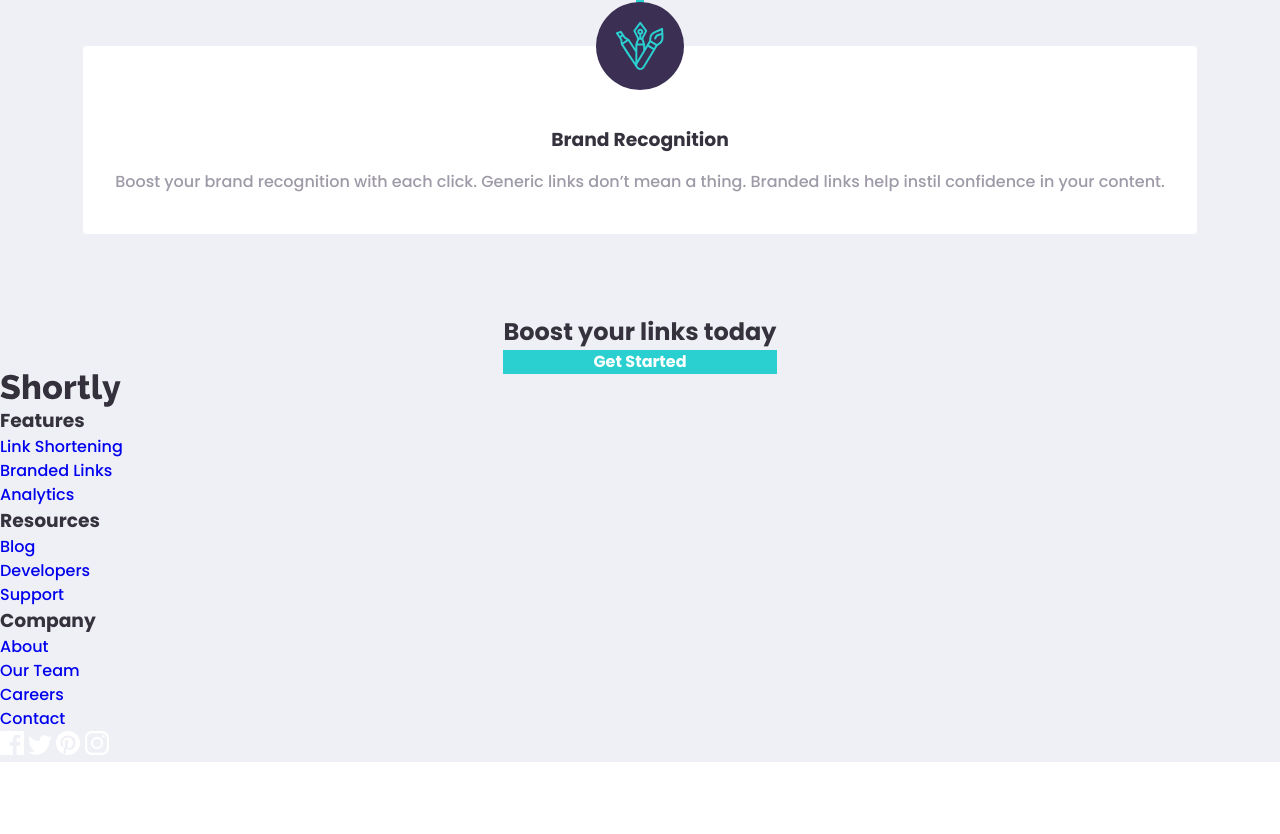
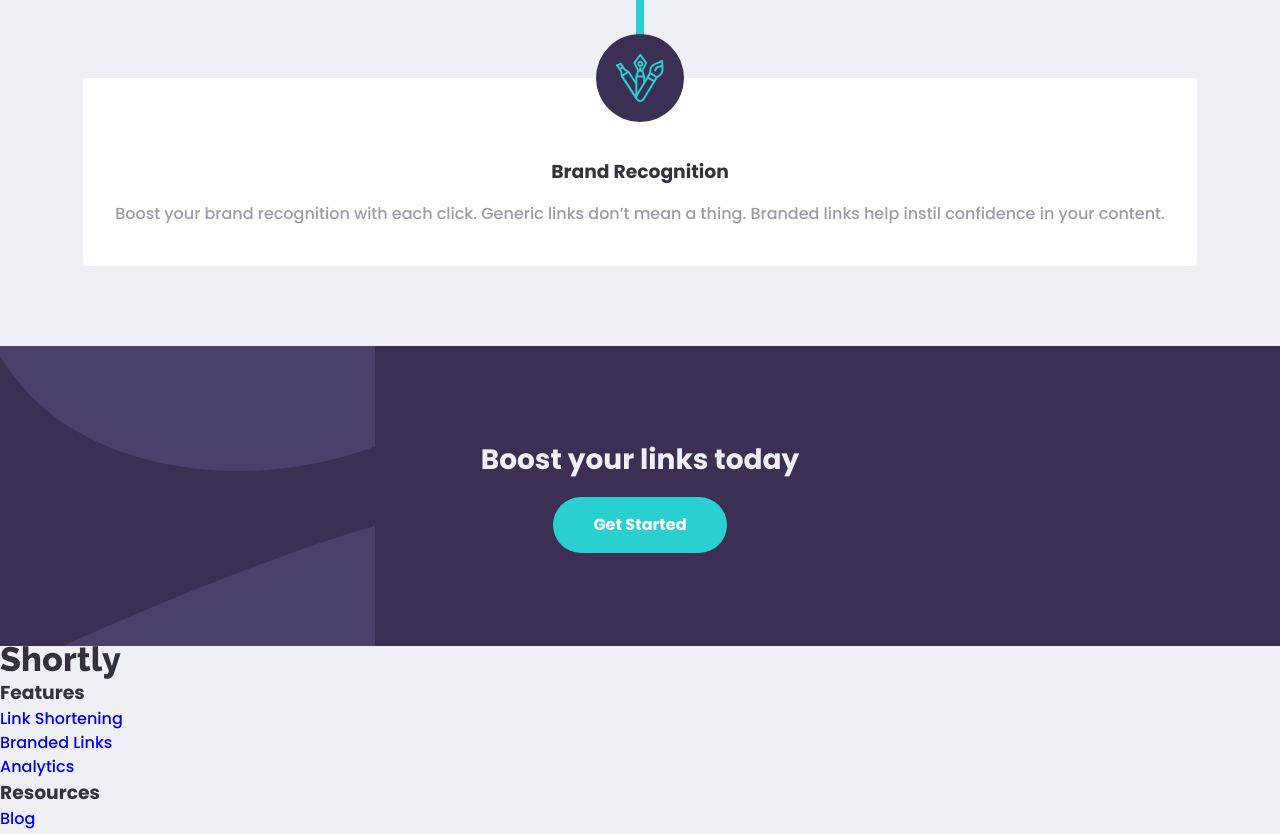
Before and after one commit to c0dehamster/url-shortening-api, a SvelteKit app: page / in a window 1280 px wide. Shown: the part 2737-3571 px from the top of the page. Before the commit the page ends 3499 px from the top, so only its background shows below. Built offline with nearby package versions, Linux system fonts and the light colour scheme.

Commit message:
Style call to action (mobile)

```diff
--- a/src/routes/+page.svelte
+++ b/src/routes/+page.svelte
@@ -6,6 +6,8 @@
 	import iconBrandRecognition from "../lib/images/icon-brand-recognition.svg"
 	import iconDetailedRecords from "../lib/images/icon-detailed-records.svg"
 	import iconFullyCustomizable from "../lib/images/icon-fully-customizable.svg"
+	import backgroundCTAMobile from "../lib/images/bg-boost-mobile.svg"
+	import backgroundCTADesktop from "../lib/images/bg-boost-desktop.svg"
 </script>
 
 <section class="hero" style="--background-image: url({illustrationWorking})">
@@ -80,13 +82,15 @@
 	</ul>
 </section>
 
-<div class="call-to-action">
+<div
+	class="call-to-action"
+	style="--background-mobile: url({backgroundCTAMobile}); --background-desktop: url({backgroundCTADesktop})">
 	<h2 class="call-to-action__heading">Boost your links today</h2>
 	<button class="button">Get Started</button>
 </div>
 
 <style>
-	/* Hero section */
+	/* General */
 
 	.hero__contents,
 	.form-wrapper,
@@ -100,10 +104,19 @@
 	.form-wrapper,
 	.results,
 	.services,
-	.services__list,
-	.call-to-action {
+	.services__list {
 		display: grid;
 	}
+
+	.button {
+		height: 3.5rem;
+		border-radius: 1.75rem;
+		padding-inline: 2.5rem;
+
+		font-size: var(--font-size-200);
+	}
+
+	/* Hero section */
 
 	.hero {
 		position: relative;
@@ -214,4 +227,28 @@
 
 		background-color: var(--color-primary-600);
 	}
+
+	/* Call to action */
+
+	.call-to-action {
+		width: 100%;
+		min-height: 18.75rem;
+
+		display: flex;
+		flex-direction: column;
+		align-items: center;
+		justify-content: center;
+		gap: 1rem;
+
+		background-color: var(--color-primary-600);
+		background-image: var(--background-mobile);
+		background-size: contain;
+		background-repeat: no-repeat;
+	}
+
+	.call-to-action__heading {
+		color: var(--color-neutral-100);
+
+		font-size: var(--font-size-700);
+	}
 </style>
--- a/src/routes/ListItem.svelte
+++ b/src/routes/ListItem.svelte
@@ -20,8 +20,9 @@
 		border-radius: 0.25rem;
 
 		background-color: white;
+		box-shadow: 0 0 0.51rem 0.5rem rgb(0 0 0 / 0.05);
 
-		box-shadow: 0 0 1rem 0.5rem rgb(0 0 0 / 0.05);
+		font-size: var(--font-size-200);
 	}
 
 	.short-link-wrapper {
```
